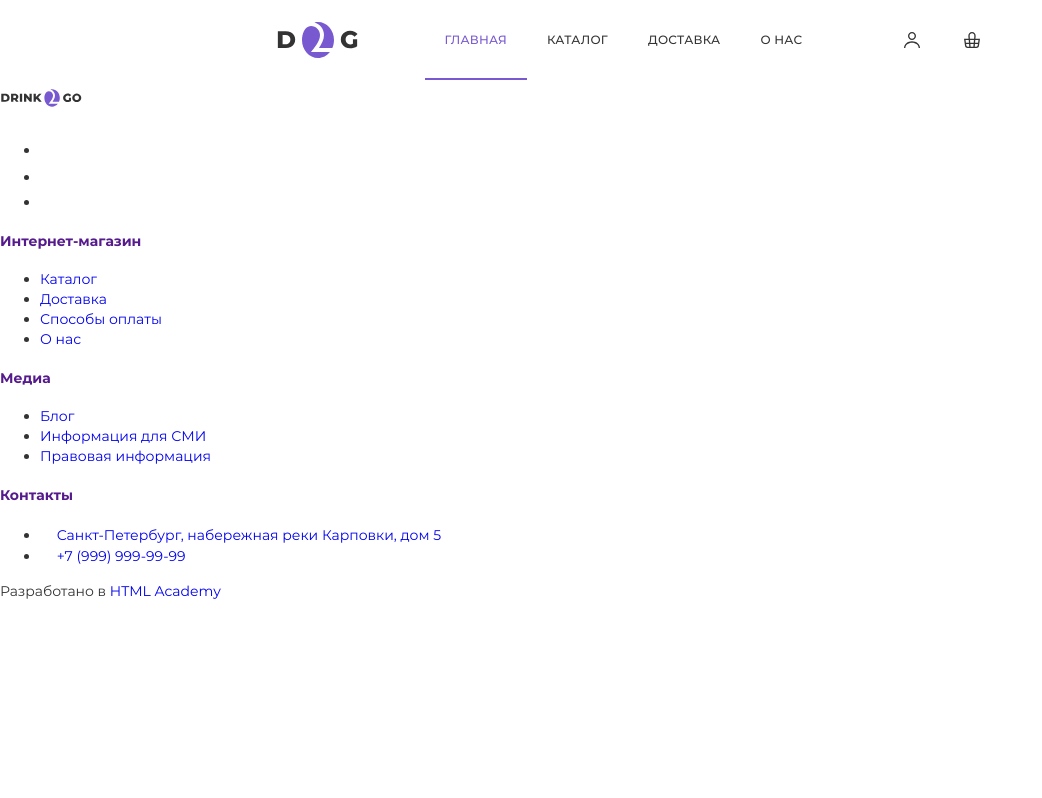
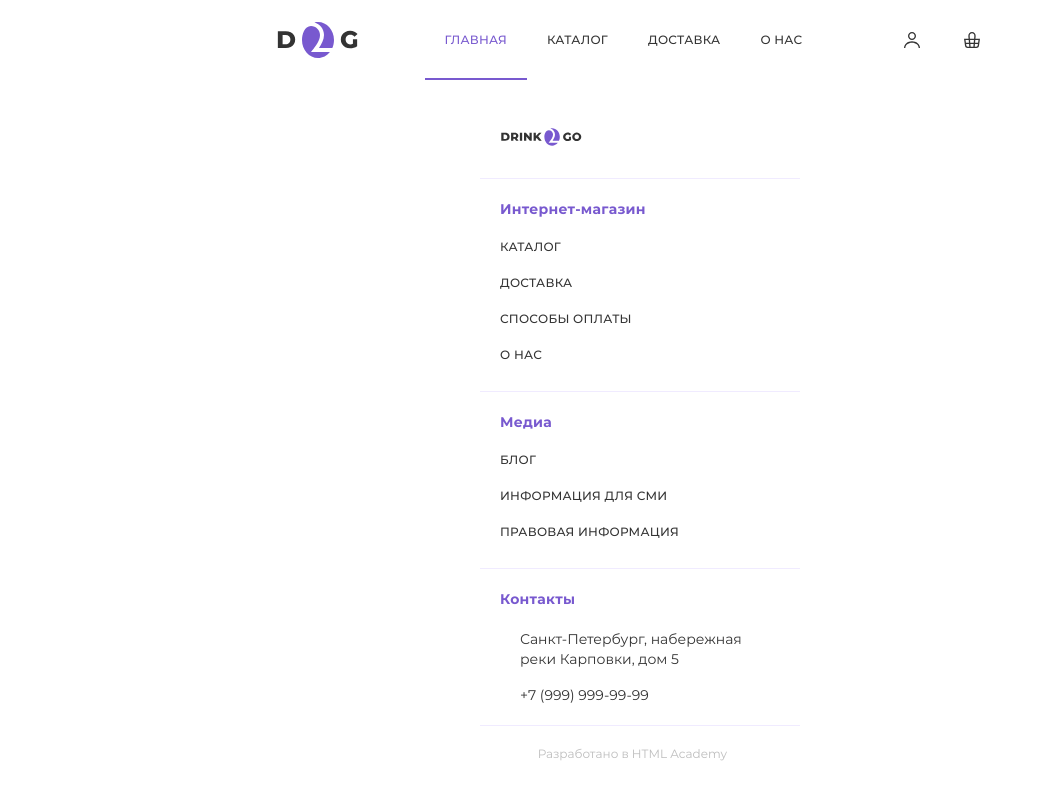
Before and after one commit to Totinkan141/drink2go, a website: page source/index.html in a window 1280 px wide. Shown: the whole page, without its empty margins (0-1042 px from the left). Drawn offline with nearby package versions, Linux system fonts and the light colour scheme; files that its build step writes are made by us from their sources.

Commit message:
Стилизует футер

```diff
--- a/source/index.html
+++ b/source/index.html
@@ -72,16 +72,17 @@
   <footer class="page-footer">
     <div class="page-footer__container">
       <!-- Здесь лежит логотип и социльные контакты -->
-      <div class="page-footer__contacts social">
-        <a class="page-footer__logo" href="index.html">
+      <div class="page-footer__social social">
+        <a class="social__logo" href="index.html">
           <picture>
             <source media="(min-width: 768px)" srcset="./img/logos/logo-full.svg">
             <img src="./img/logos/logo-short.svg" width="82" height="36" alt="Drink2Go">
           </picture>
+          <h4 class="social__logo-subtitle">Интернет-магазин кофейных напитков</h4>
         </a>
 
         <!-- Список социльаных контактов -->
-        <ul class="page-footer__social-links social-links">
+        <ul class="social-links">
           <li class="social-links__link">
             <span class="visually-hidden">Наша группа в&nbsp;ВК</span>
             <svg class="social-links__icon" width="20" height="20">
@@ -108,7 +109,7 @@
 
         <!-- Блок Интернет-магазин  -->
         <div class="page-footer__item page-footer__item--e-shop">
-          <h4 class="page-footer__header">
+          <h4 class="page-footer__item-header">
             <a class="page-footer__item-title" href="">Интернет-магазин</a>
           </h4>
           <ul class="page-footer__list">
@@ -129,7 +130,7 @@
 
         <!-- Блок Медиа  -->
         <div class="page-footer__item page-footer__item--media">
-          <h4 class="page-footer__header">
+          <h4 class="page-footer__item-header">
             <a class="page-footer__item-title" href="">Медиа</a>
           </h4>
           <ul class="page-footer__list">
@@ -146,27 +147,27 @@
         </div>
 
         <!-- Блок Контакты  -->
-        <div class="page-footer__item page-footer__item--media">
-          <h4 class="page-footer__header">
+        <div class="page-footer__item footer-contacts">
+          <h4 class="page-footer__item-header footer-contacts__header">
             <a class="page-footer__item-title" href="">Контакты</a>
           </h4>
           <ul class="page-footer__list">
-            <li class="page-footer__inner-item">
+            <li class="page-footer__inner-item footer-contacts__item">
               <a href="#">
-                <svg width="13" height="16">
+                <svg class="footer-contacts__icon" width="13" height="16">
                   <use xlink:href="img/icons/stack.svg#address-icon"></use>
                 </svg>
-                <span>
+                <span class="footer-contacts__text">
                   Санкт-Петербург, набережная реки Карповки, дом 5
                 </span>
               </a>
             </li>
-            <li class="page-footer__inner-item">
+            <li class="page-footer__inner-item footer-contacts__item">
               <a href="tel:79999999999">
-                <svg width="13" height="16">
+                <svg class="footer-contacts__icon" width="13" height="16">
                   <use xlink:href="img/icons/stack.svg#phone-icon"></use>
                 </svg>
-                <span>+7 (999) 999-99-99</span>
+                <span class="footer-contacts__text">+7 (999) 999-99-99</span>
               </a>
             </li>
           </ul>
@@ -174,11 +175,13 @@
       </div>
 
       <!-- Разработано HTML Academy -->
-      <div class="page-footer__developed-by">
-        <span>Разработано в</span>
-        <a href="https://htmlacademy.ru/intensive/adaptive">
-          <span>HTML Academy</span>
-          <svg  width="12" height="16">
+      <div  class="page-footer_developed-by developed-by">
+        <span class="developed-by__text">
+          Разработано в
+        </span>
+        <a class="developed-by__copyright" href="https://htmlacademy.ru/intensive/adaptive">
+          <span class="developed-by__name">HTML Academy</span>
+          <svg class="developed-by__icon" width="12" height="16">
             <use xlink:href="img/icons/stack.svg#htmlacademy-icon"></use>
           </svg>
         </a>
--- /dev/null
+++ b/source/sass/blocks/delevepod-by.scss
@@ -0,0 +1,32 @@
+.developed-by {
+  color: $baseGrey;
+  margin: 0 auto;
+  padding: 16px 0 10px;
+  vertical-align: baseline;
+  font-size: 12px;
+  line-height: 16px;
+}
+
+
+.developed-by__icon {
+  position: relative;
+  top: 4px;
+}
+
+.developed-by__copyright {
+  position: relative;
+  color: $baseGrey;
+
+  &:hover ~ .developed-by__icon,
+  &:focus ~ .developed-by__icon {
+    color: $basePrimary;
+  }
+
+  &:active ~ .developed-by__icon {
+    color: $primaryDarker;
+  }
+}
+
+.developed-by__text {
+  color: $baseGrey;
+}
--- /dev/null
+++ b/source/sass/blocks/footer-contacts.scss
@@ -0,0 +1,34 @@
+.footer-contacts {
+  padding-bottom: 8px;
+}
+
+.footer-contacts__header {
+  margin-bottom: 20px;
+}
+
+.footer-contacts__item {
+  position: relative;
+  padding: 0 0 0 20px;
+  margin-bottom: 16px;
+
+  &:last-child {
+    margin-bottom: 0;
+  }
+}
+
+/* Расположенине иконок в блоке контактов */
+.footer-contacts__icon {
+  position: absolute;
+  top: -2px;
+  left: -20px;
+}
+
+.footer-contacts__text {
+  font-style: normal;
+  font-weight: 400;
+  font-size: 14px;
+  line-height: 20px;
+  letter-spacing: 0;
+  text-transform: none;
+  color: inherit;
+}
--- a/source/sass/blocks/footer.scss
+++ /dev/null
@@ -1,13 +0,0 @@
-/* Стилизация футера сайта */
-.footer {
-  position: relative;
-  left: 0;
-  right: 0;
-  bottom: 0;
-  margin: 0 auto;
-}
-
-.footer__container {
-  width: 320px;
-  padding: 0 20px;
-}
--- a/source/sass/blocks/header.scss
+++ b/source/sass/blocks/header.scss
@@ -48,7 +48,7 @@
   max-height: 36px;
 
   img {
-    width: 36px;
+    width: 32px;
     height: 36px;
   }
 
--- a/source/sass/blocks/navigation.scss
+++ b/source/sass/blocks/navigation.scss
@@ -9,7 +9,9 @@
   /*  Главная навигация */
   &--main {
     width: $mobileStart;
+    background-color: $baseWhite;
     position: absolute;
+    z-index: 5;
     top: 60px;
   }
 
--- /dev/null
+++ b/source/sass/blocks/page-footer.scss
@@ -0,0 +1,90 @@
+/* Стилизация футера сайта */
+.page-footer {
+  position: relative;
+  left: 0;
+  right: 0;
+  bottom: 0;
+  margin: 0 auto;
+  width: $mobileStart;
+  background-color: $baseWhite;
+  padding: 20px 0;
+}
+
+.page-footer__container {
+  width: 320px;
+  display: flex;
+  flex-direction: column;
+  align-items: start;
+}
+
+/* Расположение блока социальных контактов */
+.page-footer__social {
+  padding: 19px 20px 18px;
+  display: flex;
+  flex-direction: row;
+  justify-content: space-between;
+  border-bottom: solid 1px $baseSecondary;
+}
+
+.page-footer__blocks-group {
+  display: flex;
+  flex-direction: column;
+  width: $mobileStart;
+}
+
+.page-footer__item {
+  width: 100%;
+  padding: 20px 20px 16px;
+  border-bottom: solid 1px $baseSecondary;
+}
+
+.page-footer__item-header {
+  margin: 0;
+  padding: 0;
+  min-height: 20px;
+  margin-bottom: 12px;
+}
+
+.page-footer__item-title {
+  font-weight: 700;
+  color: $basePrimary;
+  letter-spacing: 0.02em;
+}
+
+.page-footer__list {
+  @include reset-list;
+  display: flex;
+  flex-direction: column;
+  justify-content: start;
+}
+
+.page-footer__inner-item {
+  min-height: 32px;
+  padding: 5px 0;
+  margin-bottom: 4px;
+
+  a {
+    font-style: normal;
+    font-weight: 500;
+    font-size: 12px;
+    line-height: 16px;
+    letter-spacing: 0.02em;
+    text-transform: uppercase;
+    color: $baseBlack;
+    position: relative;
+
+    &:hover,
+    &:focus {
+      color: $primaryLighter;
+    }
+
+    &:active {
+      color: $primaryDarker;
+    }
+  }
+}
+
+.page-footer__developed-by {
+  margin: 0 auto;
+  padding: 20px 0;
+}
--- /dev/null
+++ b/source/sass/blocks/social-links.scss
@@ -0,0 +1,29 @@
+.social-links {
+  @include reset-list;
+  display: flex;
+  width: 100%;
+  flex-direction: row;
+  flex-wrap: wrap;
+  justify-content: space-between;
+}
+
+.social-links__link {
+  display: flex;
+  width: 40px;
+  height: 40px;
+  align-items: center;
+  justify-content: center;
+  cursor: pointer;
+  color: $baseGrey;
+
+  &:hover,
+  &:focus {
+    background-color: $baseSecondary;
+    color: $basePrimary;
+  }
+
+  &:active {
+    background-color: rgba($basePrimary, 0.25);
+    color: $basePrimary;
+  }
+}
--- /dev/null
+++ b/source/sass/blocks/social.scss
@@ -0,0 +1,22 @@
+.social {
+  display: flex;
+  width: 100%;
+  min-height: 40px;
+}
+
+.social__logo {
+  margin-right: 38px;
+}
+
+.social__logo-subtitle {
+  @media (max-width: $tabletOnly) {
+    @include visually-hidden;
+  }
+}
+
+.social__links {
+  @include reset-list;
+  display: flex;
+  flex-direction: row;
+  width: auto;
+}
--- a/source/sass/style.scss
+++ b/source/sass/style.scss
@@ -9,3 +9,13 @@
 /* BLOCKS */
 @import "blocks/header";
 @import "blocks/navigation";
+
+
+/* ====================== Footer ======================== */
+@import "blocks/page-footer";
+
+/* ====== Footer block - social ======= */
+@import "blocks/social";
+@import "blocks/social-links";
+@import "blocks/footer-contacts";
+@import "blocks/delevepod-by";
```
Also changed, not shown: source/img/icons/htmlacademy-icon.svg, source/img/icons/ok-icon.svg, source/img/icons/pinterest-icon.svg, source/img/icons/vk-icon.svg.
